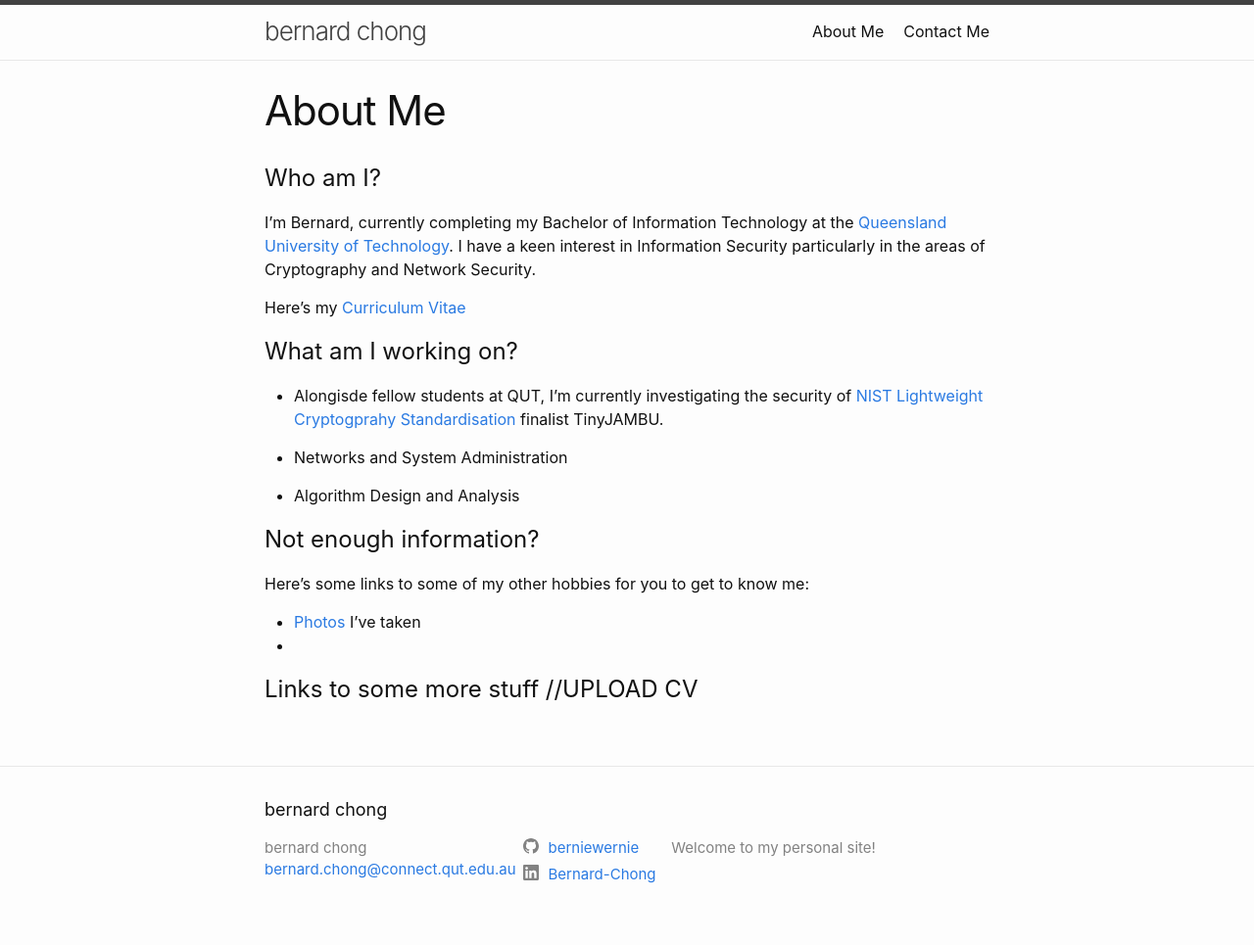
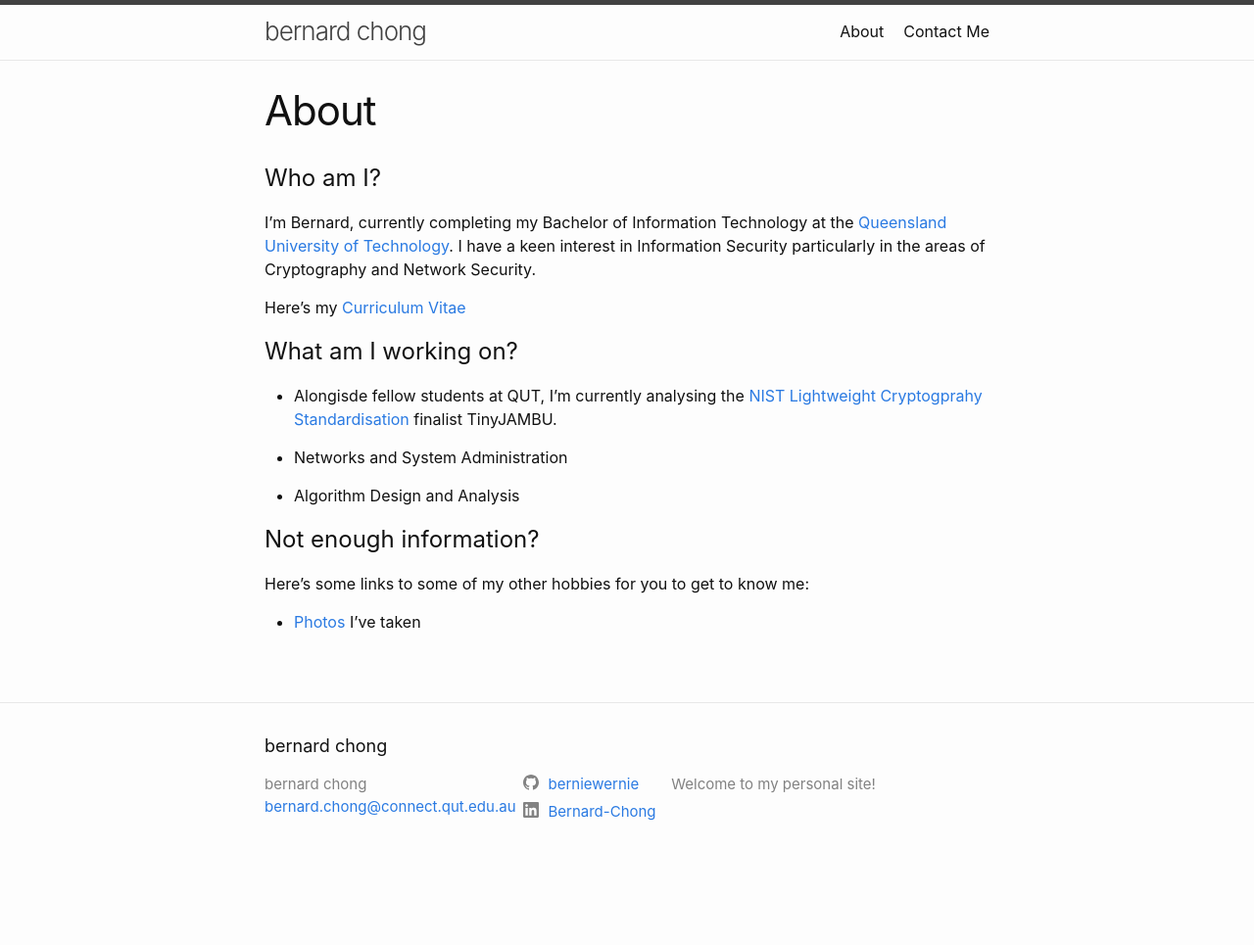
Before and after one commit to berniewernie/berniewernie.github.io, a Jekyll site: the page built from pages/about/01_index.markdown, in a window 1280 px wide. Shown: the whole page at 98% size. Built offline with Jekyll 4.4.1, drawn with Linux system fonts in a browser that asks for light colours; after the commit the page ends 900 px from its top, so only the background shows below that.

```diff
--- a/index.markdown
+++ b/index.markdown
@@ -15,4 +15,4 @@ Greetings stranger, I'm Bernard and this is my site.
 
 This is currently a work in progress so there's not much here, but feel free to look around!
 
-[Click Here](about) to find out about me
+## [Click Here](about) to find out about me
--- a/pages/about/01_index.markdown
+++ b/pages/about/01_index.markdown
@@ -1,6 +1,6 @@
 ---
 layout: page
-title: About Me
+title: About
 exclude: false
 permalink: /about/
 
@@ -9,10 +9,10 @@ permalink: /about/
 # Who am I?
 I'm Bernard, currently completing my Bachelor of Information Technology at the [Queensland University of Technology](https://www.qut.edu.au){:target="_blank"}. I have a keen interest in Information Security particularly in the areas of Cryptography and Network Security.
 
-Here's my [Curriculum Vitae](\pages\about\assets\Test.pdf){:target="_blank"}
+Here's my [Curriculum Vitae](\pages\about\assets\Bernard Chong CV.pdf){:target="_blank"}
 
 # What am I working on?
-* Alongisde fellow students at QUT, I'm currently investigating the security of [NIST Lightweight Cryptogprahy Standardisation](https://csrc.nist.gov/projects/lightweight-cryptography){:target="_blank"} finalist TinyJAMBU.
+* Alongisde fellow students at QUT, I'm currently analysing the [NIST Lightweight Cryptogprahy Standardisation](https://csrc.nist.gov/projects/lightweight-cryptography){:target="_blank"} finalist TinyJAMBU.
 
 * Networks and System Administration
 
@@ -21,6 +21,3 @@ Here's my [Curriculum Vitae](\pages\about\assets\Test.pdf){:target="_blank"}
 # Not enough information?
 Here's some links to some of my other hobbies for you to get to know me:
 * [Photos](photography) I've taken
-*
-
-# Links to some more stuff //UPLOAD CV
```
Also changed, not shown: 2 other files.
